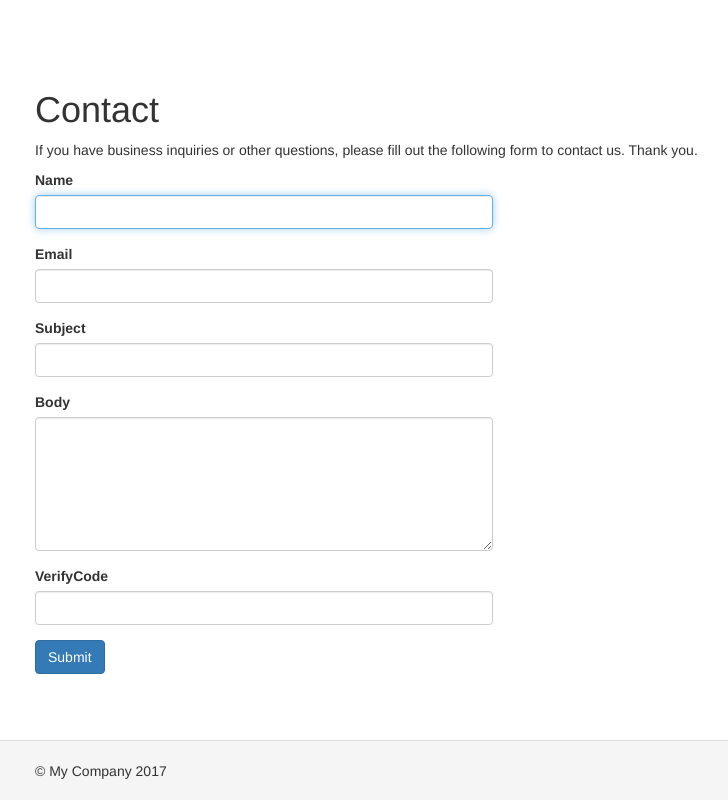
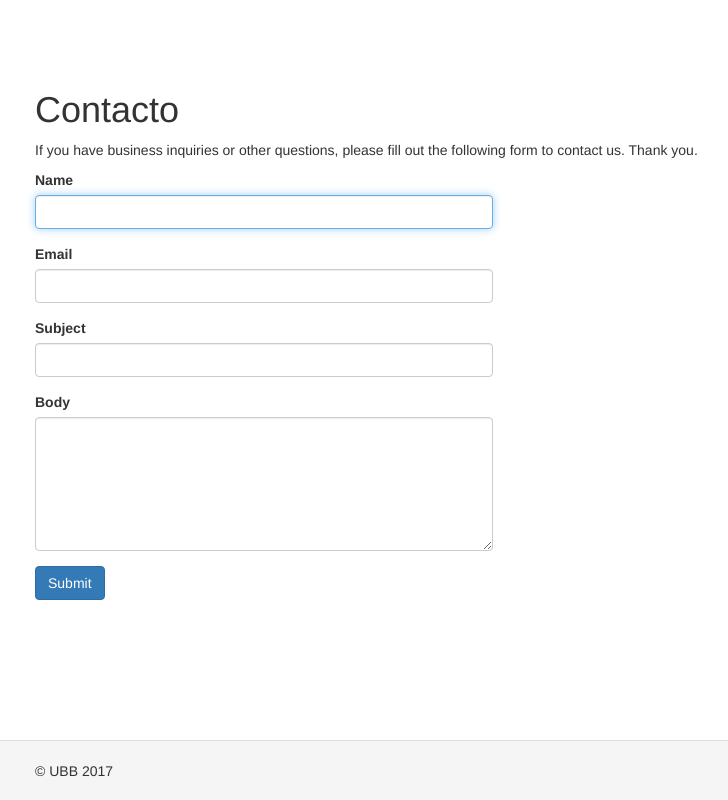
Before and after one commit to basrodri/ProyectoTaller, a Yii app: template views/site/contact.php in a window 1280 px wide. Shown: the whole page, without its empty margins (35-763 px from the left). Run offline with PHP 8.4 and a stand-in for Yii, Linux system fonts and the light colour scheme; the template is opened without the code that fills it: most values are stand-ins (such as "Sample title", 1, 10 or a date in 2020); form fields are guessed from the names that the template uses; data that the repository does not hold is empty; some libraries are stand-ins or nearby versions.

Commit message:
Mejora del CRUDy detalles

```diff
--- a/assets/AppAsset.php
+++ b/assets/AppAsset.php
@@ -21,6 +21,7 @@ class AppAsset extends AssetBundle
         'css/site.css',
     ];
     public $js = [
+        'js/main.js',
     ];
     public $depends = [
         'yii\web\YiiAsset',
--- a/composer.json
+++ b/composer.json
@@ -17,7 +17,9 @@
         "php": ">=5.4.0",
         "yiisoft/yii2": "~2.0.5",
         "yiisoft/yii2-bootstrap": "~2.0.0",
-        "yiisoft/yii2-swiftmailer": "~2.0.0"
+        "yiisoft/yii2-swiftmailer": "~2.0.0",
+        "2amigos/yii2-ckeditor-widget": "~1.0",
+        "kartik-v/yii2-widgets": "*"
     },
     "require-dev": {
         "yiisoft/yii2-debug": "~2.0.0",
--- a/controllers/CnvEstadoController.php
+++ b/controllers/CnvEstadoController.php
@@ -68,7 +68,7 @@ class CnvEstadoController extends Controller
         if ($model->load(Yii::$app->request->post()) && $model->save()) {
             return $this->redirect(['view', 'id' => $model->ID_ESTADO_CONVENIO]);
         } else {
-            return $this->render('create', [
+            return $this->renderAjax('create', [
                 'model' => $model,
             ]);
         }
--- a/views/cnv-estado/create.php
+++ b/views/cnv-estado/create.php
@@ -6,7 +6,6 @@ use yii\helpers\Html;
 /* @var $this yii\web\View */
 /* @var $model app\models\CnvEstadoConvenio */
 
-$this->title = 'Create Cnv Estado Convenio';
 $this->params['breadcrumbs'][] = ['label' => 'Cnv Estado Convenios', 'url' => ['index']];
 $this->params['breadcrumbs'][] = $this->title;
 ?>
--- a/views/layouts/main.php
+++ b/views/layouts/main.php
@@ -13,7 +13,7 @@ AppAsset::register($this);
 ?>
 <?php $this->beginPage() ?>
 <!DOCTYPE html>
-<html lang="<?= Yii::$app->language ?>">
+<html lang="<?= Yii::$app->language='es' ?>" >
 <head>
     <meta charset="<?= Yii::$app->charset ?>">
     <meta http-equiv="X-UA-Compatible" content="IE=edge">
@@ -28,7 +28,7 @@ AppAsset::register($this);
 <div class="wrap">
     <?php
     NavBar::begin([
-        'brandLabel' => 'My Company',
+        'brandLabel' => 'UBB',
         'brandUrl' => Yii::$app->homeUrl,
         'options' => [
             'class' => 'navbar-inverse navbar-fixed-top',
@@ -37,16 +37,16 @@ AppAsset::register($this);
     echo Nav::widget([
         'options' => ['class' => 'navbar-nav navbar-right'],
         'items' => [
-            ['label' => 'Home', 'url' => ['/site/index']],
-            ['label' => 'About', 'url' => ['/site/about']],
-            ['label' => 'Contact', 'url' => ['/site/contact']],
+            ['label' => 'Inicio', 'url' => ['/site/index']],
+            ['label' => 'Sobre', 'url' => ['/site/about']],
+            ['label' => 'Contacto', 'url' => ['/site/contact']],
             Yii::$app->user->isGuest ? (
-                ['label' => 'Login', 'url' => ['/site/login']]
+                ['label' => 'Ingresar', 'url' => ['/site/login']]
             ) : (
                 '<li>'
                 . Html::beginForm(['/site/logout'], 'post')
                 . Html::submitButton(
-                    'Logout (' . Yii::$app->user->identity->username . ')',
+                    'Salir (' . Yii::$app->user->identity->username . ')',
                     ['class' => 'btn btn-link logout']
                 )
                 . Html::endForm()
@@ -67,7 +67,7 @@ AppAsset::register($this);
 
 <footer class="footer">
     <div class="container">
-        <p class="pull-left">&copy; My Company <?= date('Y') ?></p>
+        <p class="pull-left">&copy; UBB <?= date('Y') ?></p>
 
         <p class="pull-right"><?= Yii::powered() ?></p>
     </div>
--- a/views/site/about.php
+++ b/views/site/about.php
@@ -4,15 +4,13 @@
 
 use yii\helpers\Html;
 
-$this->title = 'About';
+$this->title = 'Sobre';
 $this->params['breadcrumbs'][] = $this->title;
 ?>
 <div class="site-about">
     <h1><?= Html::encode($this->title) ?></h1>
 
     <p>
-        This is the About page. You may modify the following file to customize its content:
+        Rama Ricardo Muñoz H
     </p>
-
-    <code><?= __FILE__ ?></code>
 </div>
--- a/views/site/contact.php
+++ b/views/site/contact.php
@@ -8,7 +8,7 @@ use yii\helpers\Html;
 use yii\bootstrap\ActiveForm;
 use yii\captcha\Captcha;
 
-$this->title = 'Contact';
+$this->title = 'Contacto';
 $this->params['breadcrumbs'][] = $this->title;
 ?>
 <div class="site-contact">
@@ -51,9 +51,7 @@ $this->params['breadcrumbs'][] = $this->title;
 
                     <?= $form->field($model, 'body')->textarea(['rows' => 6]) ?>
 
-                    <?= $form->field($model, 'verifyCode')->widget(Captcha::className(), [
-                        'template' => '<div class="row"><div class="col-lg-3">{image}</div><div class="col-lg-6">{input}</div></div>',
-                    ]) ?>
+
 
                     <div class="form-group">
                         <?= Html::submitButton('Submit', ['class' => 'btn btn-primary', 'name' => 'contact-button']) ?>
--- a/web/css/site.css
+++ b/web/css/site.css
@@ -113,3 +113,7 @@ a.desc:after {
 .nav > li > form > button.logout:focus {
     outline: none;
 }
+#boton{
+
+    text-align: center;
+}
--- /dev/null
+++ b/web/js/main.js
@@ -0,0 +1,7 @@
+$(function(){
+	$('#modalButton').click(function(){
+		$('#modal').modal('show')
+				.find('#modalContent')
+				.load($(this).attr('value'));
+	});
+});
```
Also changed, not shown: views/cnv-estado/_form.php (+7 -2 lines), views/cnv-estado/index.php (+14 -1 lines), views/site/index.php (+2 -16 lines), 1 other file.
